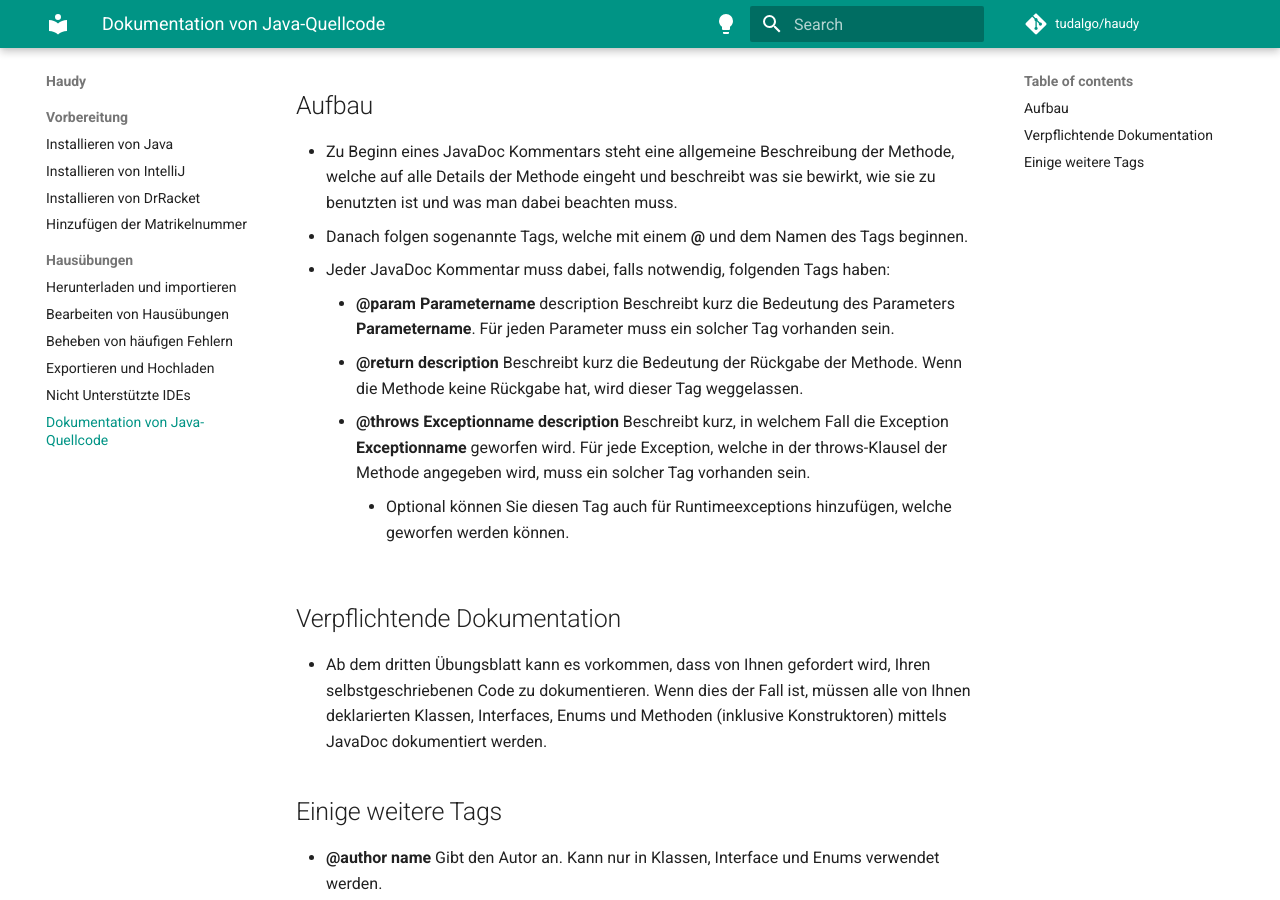
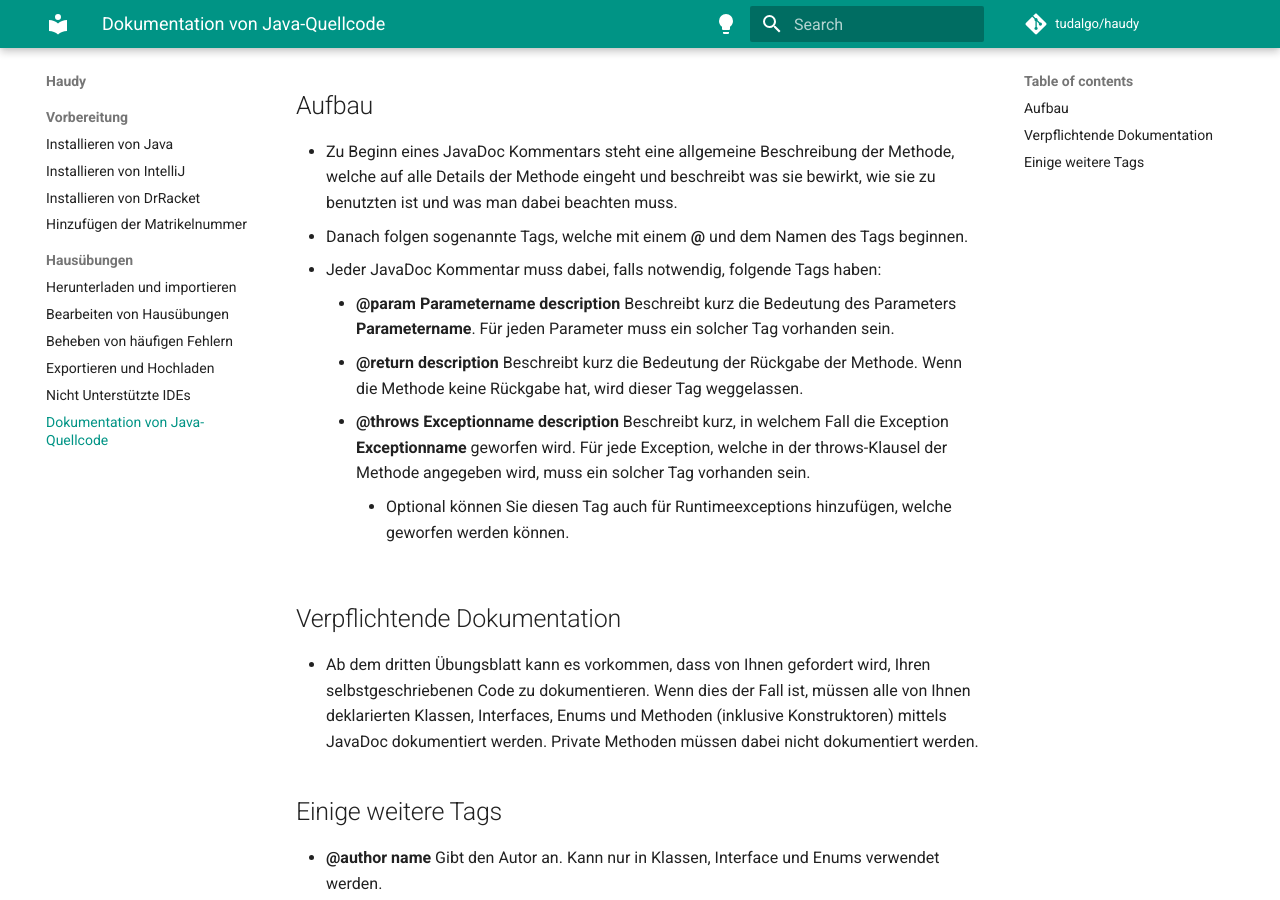
Before and after one commit to tudagrade/wiki, an MkDocs documentation site: the page built from docs/exercises/documentation.md, in a window 1280 px wide and 900 px high, scrolled down 968 px. Built offline with MkDocs 1.6.1 and Material for MkDocs 9.7.7, drawn with Linux system fonts in a browser that asks for light colours; comment, search, counter and statistics services are not loaded; some of the changed text lies outside the part shown.

Commit message:
add information about documenting private methods

```diff
--- a/docs/exercises/documentation.md
+++ b/docs/exercises/documentation.md
@@ -7,7 +7,7 @@
     Es sollte aber nicht erklärt werden, wie genau der Code funktioniert, sondern dieser sollte als eine Blackbox, in welche man nicht genauer hineingucken kann, betrachtet werden.
 
 * In Java werden JavaDoc Kommentare als standardisierte Methode benutzt um Code zu dokumentieren.
-    * JAvaDoc Kommentare haben dabei den Vorteil, dass IDEs sie automatisch anzeigen können und HTML Seiten aus ihnen generiert werden können.
+    * JavaDoc Kommentare haben dabei den Vorteil, dass IDEs sie automatisch anzeigen können und HTML Seiten aus ihnen generiert werden können.
 * Jeder JavaDoc Kommentar beginnt dabei mit **/\*\*** und endet mit **\*/**.
   Jede neue Zeile beginnt mit einem **\***.
 * JavaDoc Kommentare werden direkt über die zugehörige Klasse, Methode, etc. geschrieben.
@@ -36,8 +36,8 @@
 
 * Zu Beginn eines JavaDoc Kommentars steht eine allgemeine Beschreibung der Methode, welche auf alle Details der Methode eingeht und beschreibt was sie bewirkt, wie sie zu benutzten ist und was man dabei beachten muss.
 * Danach folgen sogenannte Tags, welche mit einem **@** und dem Namen des Tags beginnen.
-* Jeder JavaDoc Kommentar muss dabei, falls notwendig, folgenden Tags haben:
-    * **@param Parametername** description Beschreibt kurz die Bedeutung des Parameters **Parametername**.
+* Jeder JavaDoc Kommentar muss dabei, falls notwendig, folgende Tags haben:
+    * **@param Parametername description** Beschreibt kurz die Bedeutung des Parameters **Parametername**.
       Für jeden Parameter muss ein solcher Tag vorhanden sein.
     * **@return description** Beschreibt kurz die Bedeutung der Rückgabe der Methode.
       Wenn die Methode keine Rückgabe hat, wird dieser Tag weggelassen.
@@ -49,6 +49,7 @@
 
 * Ab dem dritten Übungsblatt kann es vorkommen, dass von Ihnen gefordert wird, Ihren selbstgeschriebenen Code zu dokumentieren.
   Wenn dies der Fall ist, müssen alle von Ihnen deklarierten Klassen, Interfaces, Enums und Methoden (inklusive Konstruktoren) mittels JavaDoc dokumentiert werden.
+  Private Methoden müssen dabei nicht dokumentiert werden.
 
 ## Einige weitere Tags
 * **@author name** Gibt den Autor an.
```
